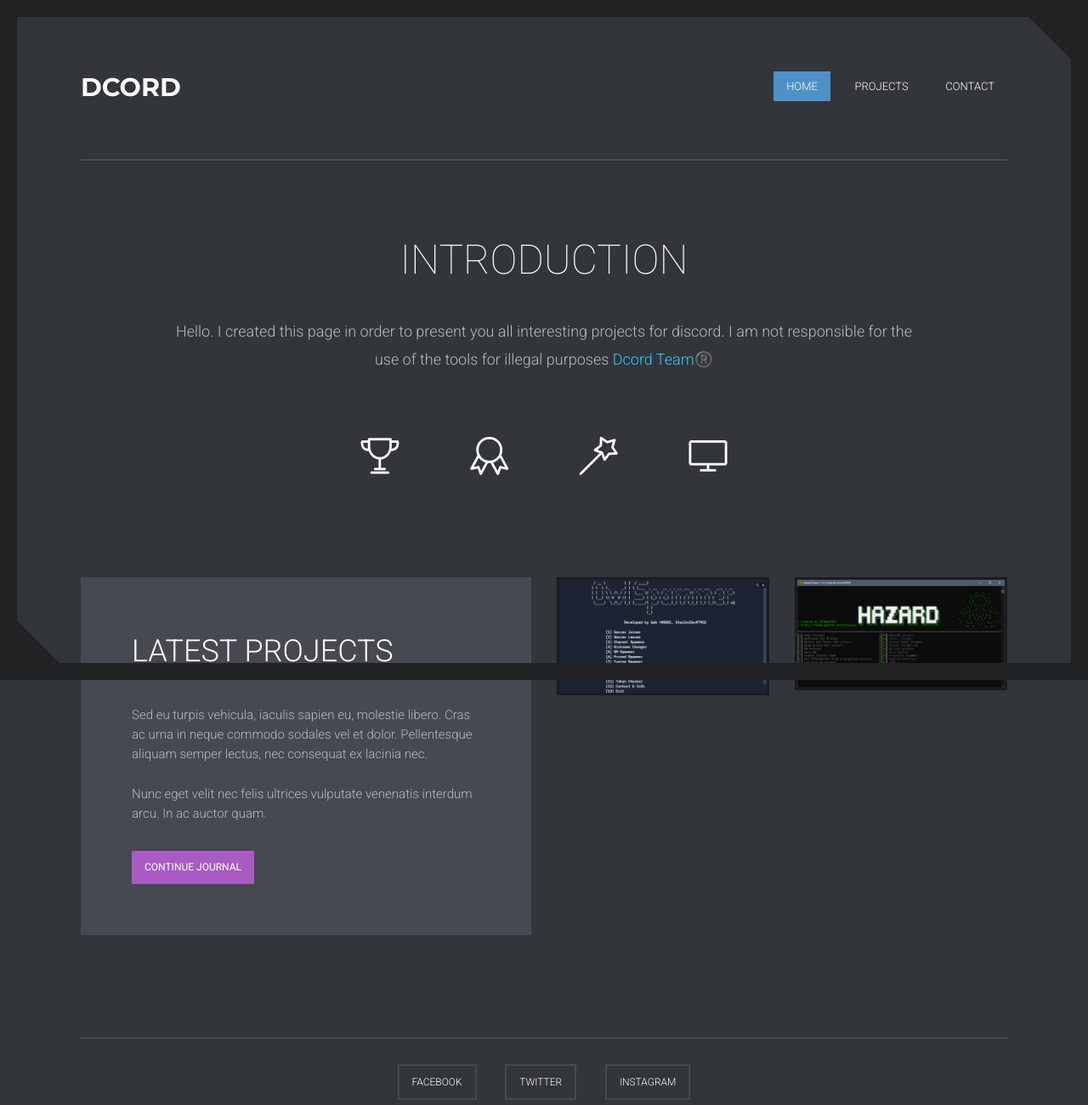
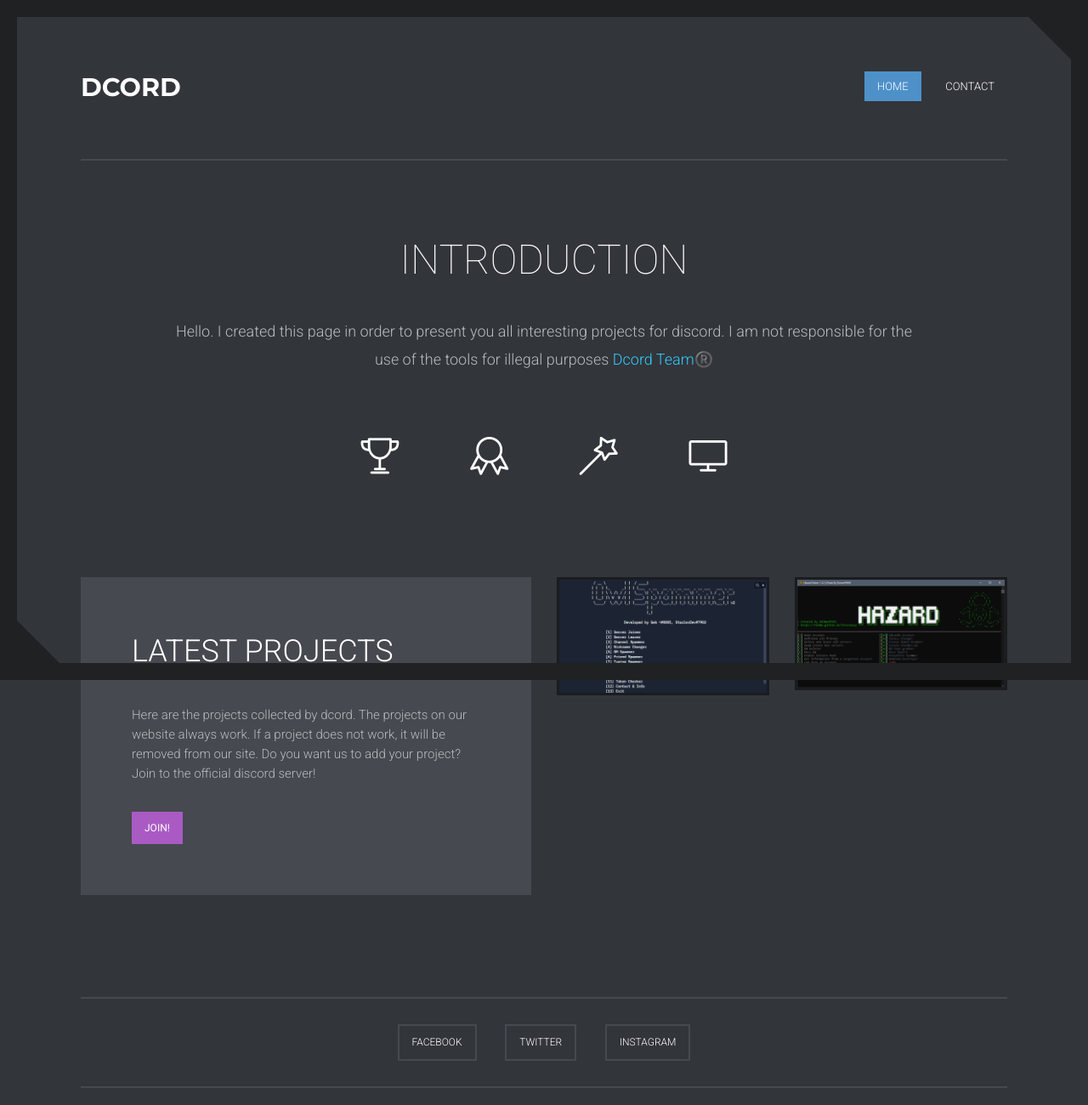
Before and after one commit to dcordoff/dcordoff.github.io, a plain HTML site: page index.html in a window 1280 px wide. Shown: the top 1300 px of the page at 85% size. Drawn offline with Linux system fonts and the light colour scheme.

Commit message:
Update index.html

```diff
--- a/index.html
+++ b/index.html
@@ -31,7 +31,7 @@
 						<ul class="main-menu">
 							<li><a class="show-1 active homebutton" href="#">Home</a></li>
 
-							<li><a class="show-3 projectbutton" href="#">Projects</a></li>
+
 
 							<li><a class="show-5 contactbutton" href="#">Contact</a></li>
 						</ul>
@@ -40,7 +40,7 @@
 						<ul class="main-menu">
 							<li><a class="show-1 active homebutton" href="#">Home</a></li>
 
-							<li><a class="show-3 projectbutton" href="#">Projects</a></li>
+
 
 							<li><a class="show-5 contactbutton" href="#">Contact</a></li>
 						</ul>
@@ -68,8 +68,8 @@
 					<div class="col-md-6 col-sm-12">
 						<div class="project-title animated fadeInUp">
 							<h2>Latest Projects</h2>
-							<p>Sed eu turpis vehicula, iaculis sapien eu, molestie libero. Cras ac urna in neque commodo sodales vel et dolor. Pellentesque aliquam semper lectus, nec consequat ex lacinia nec. <br><br>Nunc eget velit nec felis ultrices vulputate venenatis interdum arcu. In ac auctor quam. </p>
-							<a href="#" class="pink-button">Continue Journal</a>
+							<p>Here are the projects collected by dcord. The projects on our website always work. If a project does not work, it will be removed from our site. Do you want us to add your project? Join to the official discord server! </p>
+							<a href="#" class="pink-button">JOIN!</a>
 						</div>
 					</div>
 					<div class="project-home-holder col-md-6 col-sm-12">
@@ -78,7 +78,7 @@
 								<div class="project-item one animated fadeInRight">
 									<img src="img/1.jpg" alt="">
 									<div class="overlay">
-										<h4><a href="#">Owl-Spammer</a></h4>
+										<h4><a href="https://replit.com/@ramdom111/owl-spammer-1?v=1">Owl-Spammer</a></h4>
 									</div>
 								</div>
 							</div>
@@ -86,7 +86,7 @@
 								<div class="project-item two animated fadeInRight">
 									<img src="img/2.jpg" alt="">
 									<div class="overlay">
-										<h4><a href="#">Hazard Nuker</a></h4>
+										<h4><a href="https://github.com/Rdimo/Hazard-Nuker">Hazard Nuker</a></h4>
 									</div>
 								</div>
 							</div>
```
